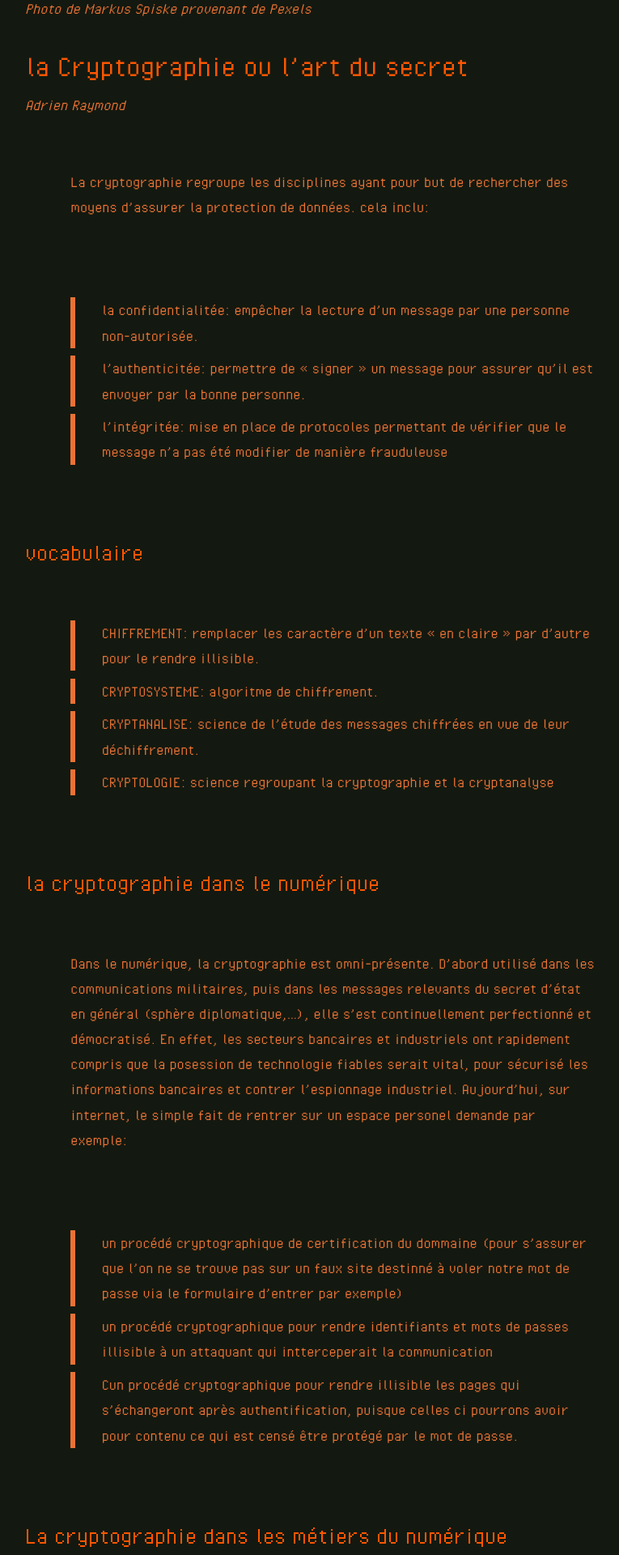
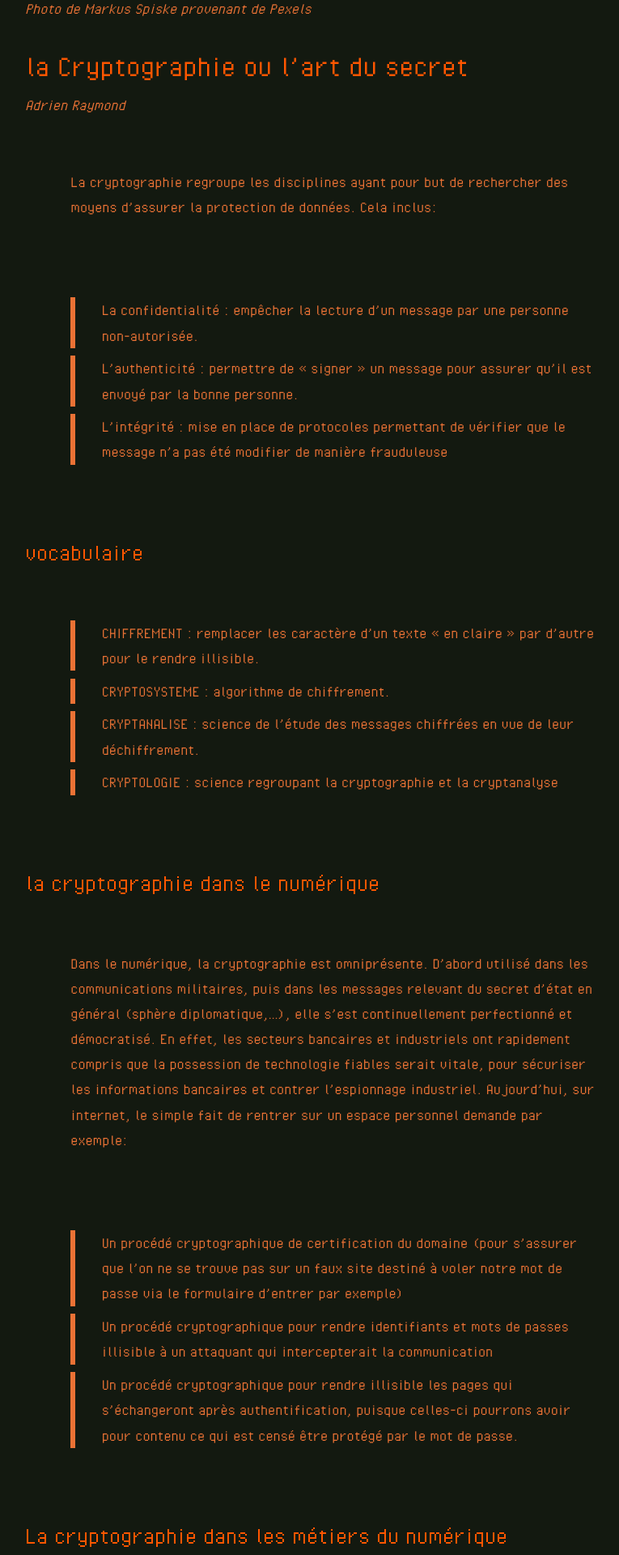
Before and after one commit to Adrien-Ray/visualtgr, a PHP site: page /art7.php in a window 1280 px wide. Shown: the part 677-2597 px from the top of the page at 81% size, without its empty margins (257-1022 px from the left). Run offline with PHP 8.4, Linux system fonts and the light colour scheme.

Commit message:
ortographe-crypto

```diff
--- a/pages/art7.php
+++ b/pages/art7.php
@@ -6,46 +6,46 @@
             <i>Photo de Markus Spiske provenant de Pexels</i>
             <h1>la Cryptographie ou l’art du secret</h1>
             <i>Adrien Raymond</i>
-            <p>La cryptographie regroupe les disciplines ayant pour but de rechercher des moyens d’assurer la protection de données. cela inclu:</p>
+            <p>La cryptographie regroupe les disciplines ayant pour but de rechercher des moyens d’assurer la protection de données. Cela inclus:</p>
             <ul>
-                <li>la confidentialitée: empêcher la lecture d’un message par une personne non-autorisée.</li>
-                <li>l’authenticitée: permettre de « signer » un message pour assurer qu’il est envoyer par la bonne personne.</li>
-                <li>l’intégritée: mise en place de protocoles permettant de vérifier que le message n’a pas été modifier de manière frauduleuse</li>
+                <li>La confidentialité : empêcher la lecture d’un message par une personne non-autorisée.</li>
+                <li>L’authenticité :  permettre de « signer » un message pour assurer qu’il est envoyé par la bonne personne.</li>
+                <li>L’intégrité :  mise en place de protocoles permettant de vérifier que le message n’a pas été modifier de manière frauduleuse</li>
 
             </ul>
             <h2>vocabulaire</h2>
             <ul>
-                <li>CHIFFREMENT: remplacer les caractère d’un texte « en claire » par d’autre pour le rendre illisible.</li>
-                <li>CRYPTOSYSTEME: algoritme de chiffrement.</li>
-                <li>CRYPTANALISE: science de l’étude des messages chiffrées en vue de leur déchiffrement.</li>
-                <li>CRYPTOLOGIE: science regroupant la cryptographie et la cryptanalyse</li>
+                <li>CHIFFREMENT : remplacer les caractère d’un texte « en claire » par d’autre pour le rendre illisible.</li>
+                <li>CRYPTOSYSTEME : algorithme de chiffrement.</li>
+                <li>CRYPTANALISE : science de l’étude des messages chiffrées en vue de leur déchiffrement.</li>
+                <li>CRYPTOLOGIE : science regroupant la cryptographie et la cryptanalyse</li>
             </ul>
             <h2>la cryptographie dans le numérique </h2>
-            <p>Dans le numérique, la cryptographie est omni-présente. D’abord utilisé dans les communications militaires, puis dans les messages relevants du secret d’état en général (sphère diplomatique,…), elle s’est continuellement perfectionné et démocratisé. En effet, les secteurs bancaires et industriels ont rapidement compris que la posession de technologie fiables serait vital, pour sécurisé les informations bancaires et contrer l’espionnage industriel. Aujourd’hui, sur internet, le simple fait de rentrer sur un espace personel demande par exemple:</p>
+            <p>Dans le numérique, la cryptographie est omniprésente. D’abord utilisé dans les communications militaires, puis dans les messages relevant du secret d’état en général (sphère diplomatique,…), elle s’est continuellement perfectionné et démocratisé. En effet, les secteurs bancaires et industriels ont rapidement compris que la possession de technologie fiables serait vitale, pour sécuriser les informations bancaires et contrer l’espionnage industriel. Aujourd’hui, sur internet, le simple fait de rentrer sur un espace personnel demande par exemple:</p>
             <ul>
-                <li>un procédé cryptographique de certification du dommaine (pour s’assurer que l’on ne se trouve pas sur un faux site destinné à voler notre mot de passe via le formulaire d’entrer par exemple)</li>
-                <li>un procédé cryptographique pour rendre identifiants et mots de passes illisible à un attaquant qui intterceperait la communication</li>
-                <li>Cun procédé cryptographique pour rendre illisible les pages qui s’échangeront après authentification, puisque celles ci pourrons avoir pour contenu ce qui est censé être protégé par le mot de passe.</li>
+                <li>Un procédé cryptographique de certification du domaine (pour s’assurer que l’on ne se trouve pas sur un faux site destiné à voler notre mot de passe via le formulaire d’entrer par exemple)</li>
+                <li>Un procédé cryptographique pour rendre identifiants et mots de passes illisible à un attaquant qui intercepterait la communication</li>
+                <li>Un procédé cryptographique pour rendre illisible les pages qui s’échangeront après authentification, puisque celles-ci pourrons avoir pour contenu ce qui est censé être protégé par le mot de passe.</li>
             </ul>
             <h2>La cryptographie dans les métiers du numérique </h2>
-            <p>les métiers suivants demmande de comprendre et de manipuler des procédé cryptographiques:</p>
-            <h2>developpeur cryptgraphe</h2>
-            <p>developpeur spécialiser dans le cryptage des données sensibles</p>
-            <h2>analyste en sécurité</h2>
-            <p>vérifie que les systemes de sécuritée d’une entreprise/d’un réseau fonctionnes et répondent aux standards actuels.</p>
+            <p>Les métiers suivants demande de comprendre et de manipuler des procédé cryptographiques:</p>
+            <h2>développeur cryptographe</h2>
+            <p>développeur spécialiser dans le cryptage des données sensibles</p>
+            <h2>Analyste en sécurité</h2>
+            <p>vérifie que les systèmes de sécurité d’une entreprise/d’un réseau fonctionnes et répondent aux standards actuels.</p>
             <h2>ingénieur en sécurité</h2>
             <p>métier consistant a élaborer la sécuritée d’un réseau (proche de analyste en sécuritée, qui prend en quelque sorte la suite des opérations).</p>
-            <h2>consultant en sécurité</h2>
-            <p>il s’agit fréquement d’une personne/organisme exterieur qui donne des conseils, des recommendations et aide a la mise en place de ceux-ci.</p>
-            <h2>pentester</h2>
-            <p>le pentesteur cherche des failles de sécuritée dans le but de les corrigé. en claire, il s’agit de faire le travail d’un pirate pour réglé les failles avant qu’un réel pirate ne les exploites. Le pentester est souvent confronté a la cryptographie, il peut être notament utile qu’il soit formé à la cryptanalyse. (voir Le Pentesteur ou le Corsaire des Hackers, sur la fiche wiliams.md)</p>
+            <h2>Consultant en sécurité</h2>
+            <p>il s’agit fréquemment d’une personne/organisme extérieur qui donne des conseils, des recommandations et aide à la mise en place de ceux-ci.</p>
+            <h2>Pentester</h2>
+            <p>Le pentesteur cherche des failles de sécuritée dans le but de les corrigé. en claire, il s’agit de faire le travail d’un pirate pour réglé les failles avant qu’un réel pirate ne les exploites. Le pentester est souvent confronté a la cryptographie, il peut être notament utile qu’il soit formé à la cryptanalyse. (voir Le Pentesteur ou le Corsaire des Hackers, sur la fiche wiliams.md)</p>
             <h2>technicien réseau</h2>
-            <p>le technicien réseau peut être amené à géré la sécuritée des serveurs et des données échangées, il peut donc aussi lui être demandé d’avoir des compétences en cryptologie.</p>
-            <h2>cryptologue</h2>
-            <p>Cryptologue n’est pas un métier que l’on est ammené a trouver fréquement dans une entreprise. Il s’agit en fait plus d’un mathématicien (voir d’un physicien) qui invente de nouvelles méthodes de cryptage (voir qui cherche les méthodes permettant de casser le code sans la clef). Il existes de nombreuses sous-disciplines dans ce dommaine (Cryptanalyse, Cryptographie symétrique, Cryptographie asymétrique, Cryptographie quantique et post-quantique,… )</p>
-            <h2>conclusion</h2>
-            <p>La cryptologie regrouppe un grand nombre de compétences. De meme, il existe une grande variété de métiers dans lesquels il peut être nécessaire d’avoir des notions de cryptographie. A partir du moment ou un systeme, un réseau, une entreprise manipule des données dont la lecture sans autorisation peut être convoité, il est nécessaire qu’une personne compétente dans ce dommaine réfléchisse a la mise en place et la maintenance des systemes cryptographiques.</p>
-            <h2>references</h2>
+            <p>le technicien réseau peut être amené à gérer la sécurité des serveurs et des données échangées, il peut donc aussi lui être demandé d’avoir des compétences en cryptologie.</p>
+            <h2>Cryptologue</h2>
+            <p>Cryptologue n’est pas un métier que l’on est amené à trouver fréquemment dans une entreprise. Il s’agit en fait plus d’un mathématicien (voir d’un physicien) qui invente de nouvelles méthodes de cryptage (voir qui cherche les méthodes permettant de casser le code sans la clef). Il existes de nombreuses sous-disciplines dans ce domaine (Cryptanalyse, Cryptographie symétrique, Cryptographie asymétrique, Cryptographie quantique et post-quantique,… )</p>
+            <h2>Conclusion</h2>
+            <p>La cryptologie regroupe un grand nombre de compétences. De même, il existe une grande variété de métiers dans lesquels il peut être nécessaire d’avoir des notions de cryptographie. A partir du moment ou un système, un réseau, une entreprise manipule des données dont la lecture sans autorisation peut être convoité, il est nécessaire qu’une personne compétente dans ce domaine réfléchisse à la mise en place et la maintenance des systèmes cryptographiques.</p>
+            <h2>Références</h2>
             <ul>
                 <li>le webdoc de la cryptologie: https://www.ssi.gouv.fr/particulier/bonnes-pratiques/crypto-le-webdoc/cryptologie-art-ou-science-du-secret/</li>
                 <li>article wikipedia cryptologie: https://fr.wikipedia.org/wiki/Cryptologie</li>
```
